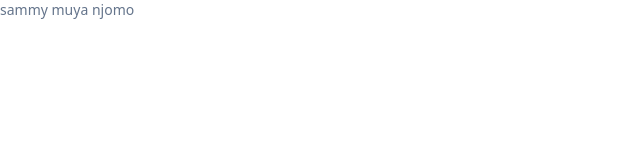
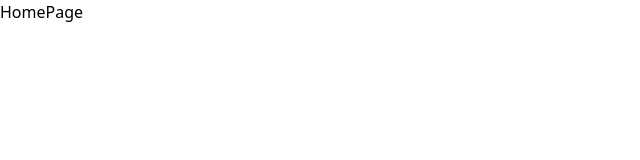
Before and after one commit to muyasamuel/fitness_portfolio, a React (Create React App) app: page / in a window 1280 px wide. Shown: the top 160 px of the page, without its empty margins (0-640 px from the left). Built offline with nearby package versions, Linux system fonts and the light colour scheme.

Commit message:
add a homepage comp

```diff
--- a/src/App.js
+++ b/src/App.js
@@ -1,8 +1,9 @@
+import HomePage from "./components/HomePage";
 
 function App() {
   return (
-    <div className="App">
-      <h1 className='text-sm text-slate-500'>sammy muya njomo</h1>
+    <div >
+     <HomePage />
     </div>
   );
 }
--- /dev/null
+++ b/src/components/HomePage.js
@@ -0,0 +1,9 @@
+import React from 'react'
+
+function HomePage() {
+  return (
+    <div>HomePage</div>
+  )
+}
+
+export default HomePage;
```
